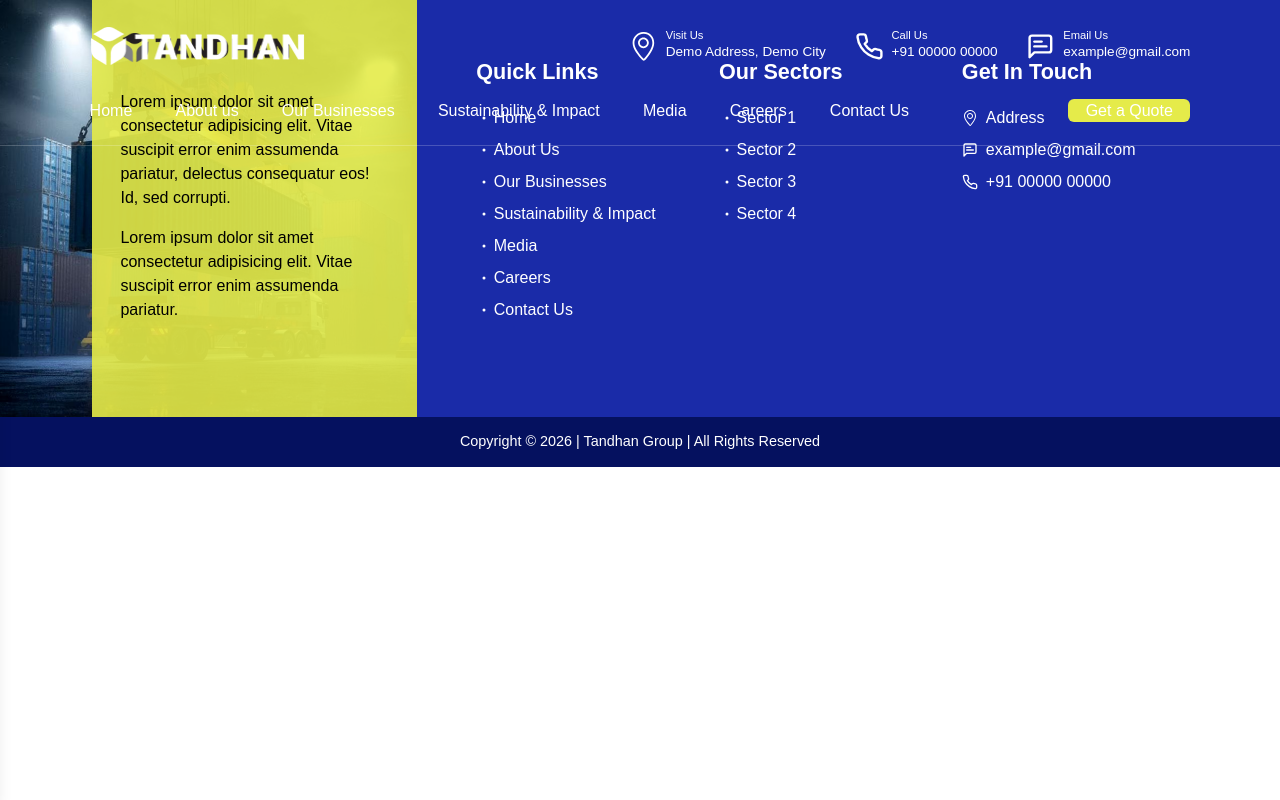
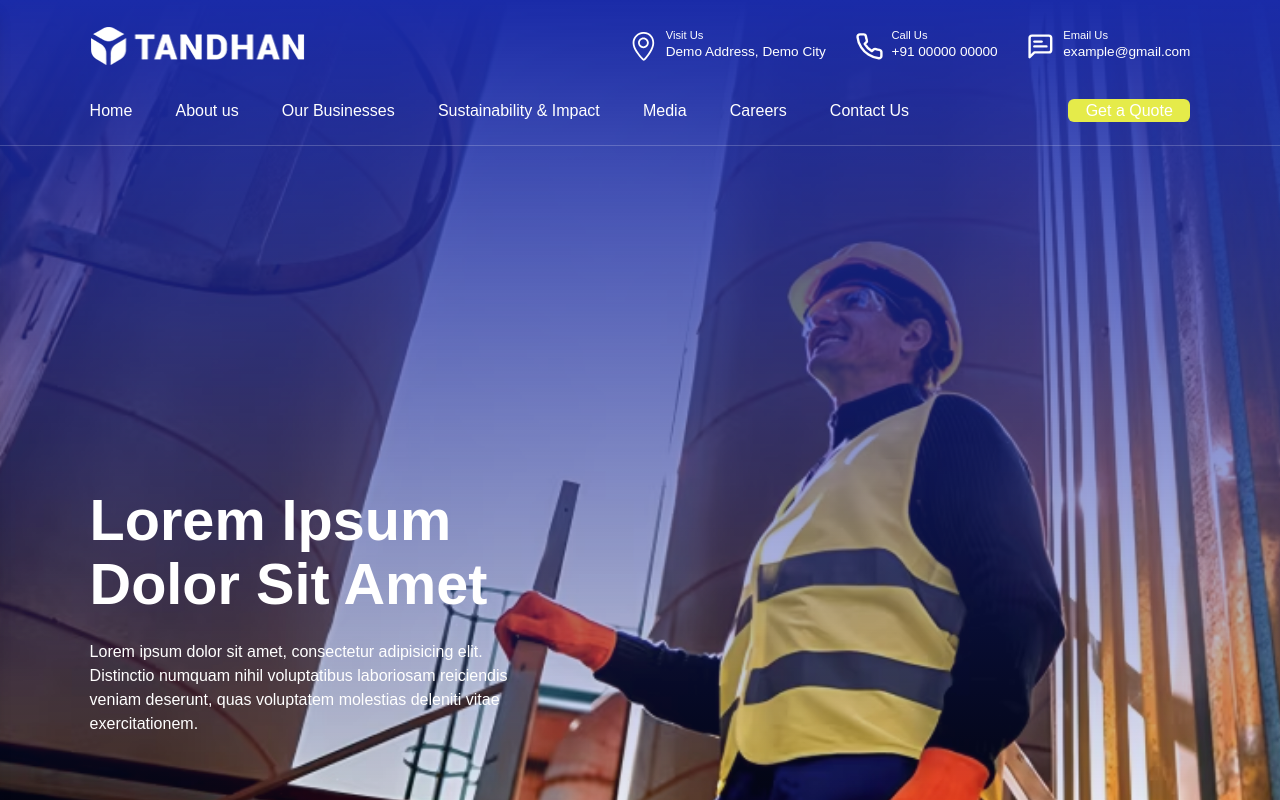
Before and after one commit to josephpal27/tandhan-group, a Next.js app: page /about in a window 1280 px wide. Shown: the top 800 px of the page. Built offline with nearby package versions, Linux system fonts and the light colour scheme; a web font is replaced by a local one.

Commit message:
About Banner Updated

```diff
--- a/src/app/about/page.js
+++ b/src/app/about/page.js
@@ -1,8 +1,18 @@
+import HeroBanner from "@/components/HeroBanner";
+
+export const metadata = {
+  title: "About Us - Tandhan Group",
+  description: "",
+};
 
 export default function About() {
   return (
     <>
-
+      <HeroBanner
+        image="/images/banners/about-banner.avif"
+        title={<>Lorem Ipsum <br /> Dolor Sit Amet</>}
+        desc="Lorem ipsum dolor sit amet, consectetur adipisicing elit. Distinctio numquam nihil voluptatibus laboriosam reiciendis veniam deserunt, quas voluptatem molestias deleniti vitae exercitationem."
+      />
     </>
   );
 }
--- a/src/app/page.js
+++ b/src/app/page.js
@@ -7,10 +7,19 @@ import Sectors from "@/components/home/Sectors";
 import Sustainable from "@/components/home/Sustainable";
 import WhoWeAre from "@/components/home/WhoWeAre";
 
+export const metadata = {
+  title: "Tandhan Group",
+  description: "",
+};
+
 export default function Home() {
   return (
     <>
-      <HeroBanner />
+      <HeroBanner
+        image="/images/banners/home-banner.avif"
+        title={<>Lorem Ipsum <br /> Dolor Sit Amet</>}
+        desc="Lorem ipsum dolor sit amet, consectetur adipisicing elit. Distinctio numquam nihil voluptatibus laboriosam reiciendis veniam deserunt, quas voluptatem molestias deleniti vitae exercitationem."
+      />
       <HomeFeatures />
       <WhoWeAre />
       <OurServices />
--- a/src/components/HeroBanner.jsx
+++ b/src/components/HeroBanner.jsx
@@ -4,7 +4,7 @@ import { useEffect, useRef } from 'react';
 import { motion } from "framer-motion";
 import { headingVariant } from "@/utils/animations";
 
-export default function HeroBanner() {
+export default function HeroBanner({image, title, desc}) {
     const bgRef = useRef(null);
 
     useEffect(() => {
@@ -25,7 +25,7 @@ export default function HeroBanner() {
                 <div
                     ref={bgRef}
                     className="absolute top-[-10%] left-0 w-full h-[110%] bg-cover bg-center will-change-transform"
-                    style={{ backgroundImage: "url('/images/banners/home-banner.avif')" }}
+                    style={{ backgroundImage: `url('${image}')` }}
                 />
             </div>
 
@@ -41,10 +41,10 @@ export default function HeroBanner() {
                     whileInView="visible"
                     viewport={{ once: true }}
                 >
-                    Lorem Ipsum <br /> Dolor Sit Amet
+                    {title}
                 </motion.h1>
                 <p className="mt-[1.5rem] w-[40%]">
-                    Lorem ipsum dolor sit amet, consectetur adipisicing elit. Distinctio numquam nihil voluptatibus laboriosam reiciendis veniam deserunt, quas voluptatem molestias deleniti vitae exercitationem.
+                    {desc}
                 </p>
             </div>
 
```
Also changed, not shown: public/images/banners/about-banner.avif (added).
